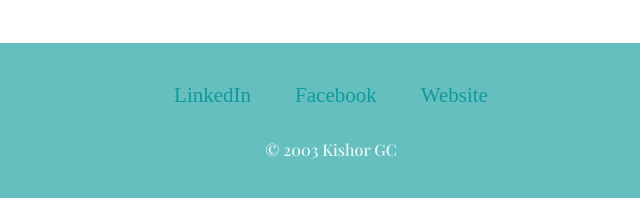
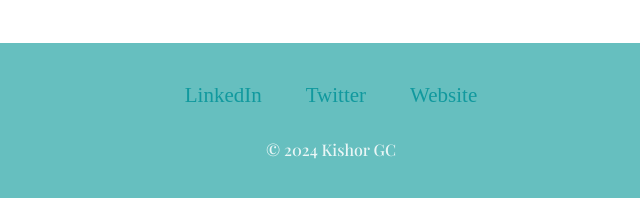
Before and after one commit to kis-hor/kishor_cv, a plain HTML site: page index.html in a window 1280 px wide. Shown: the part 2537-2735 px from the top of the page, 309-949 px from the left. Drawn offline with nearby package versions, Linux system fonts and the light colour scheme; a web font is replaced by a local one.

Commit message:
Update index.html

```diff
--- a/index.html
+++ b/index.html
@@ -79,10 +79,10 @@
     </div>
 
     <div class="bottom-container">
-      <a class="footer-link" href="https://www.linkedin.com/">LinkedIn</a>
-      <a class="footer-link" href="https://facebook.com/">Facebook</a>
+      <a class="footer-link" href="https://www.linkedin.com/in/kishor-gc-74b380231/">LinkedIn</a>
+      <a class="footer-link" href="https://x.com/KISHORGC09">Twitter</a>
       <a class="footer-link" href="https://kis-hor.github.io/cv/">Website</a>
-      <p class="copyright">© 2003 Kishor GC</p>
+      <p class="copyright">© 2024 Kishor GC</p>
     </div>
   </body>
 </html>
```
